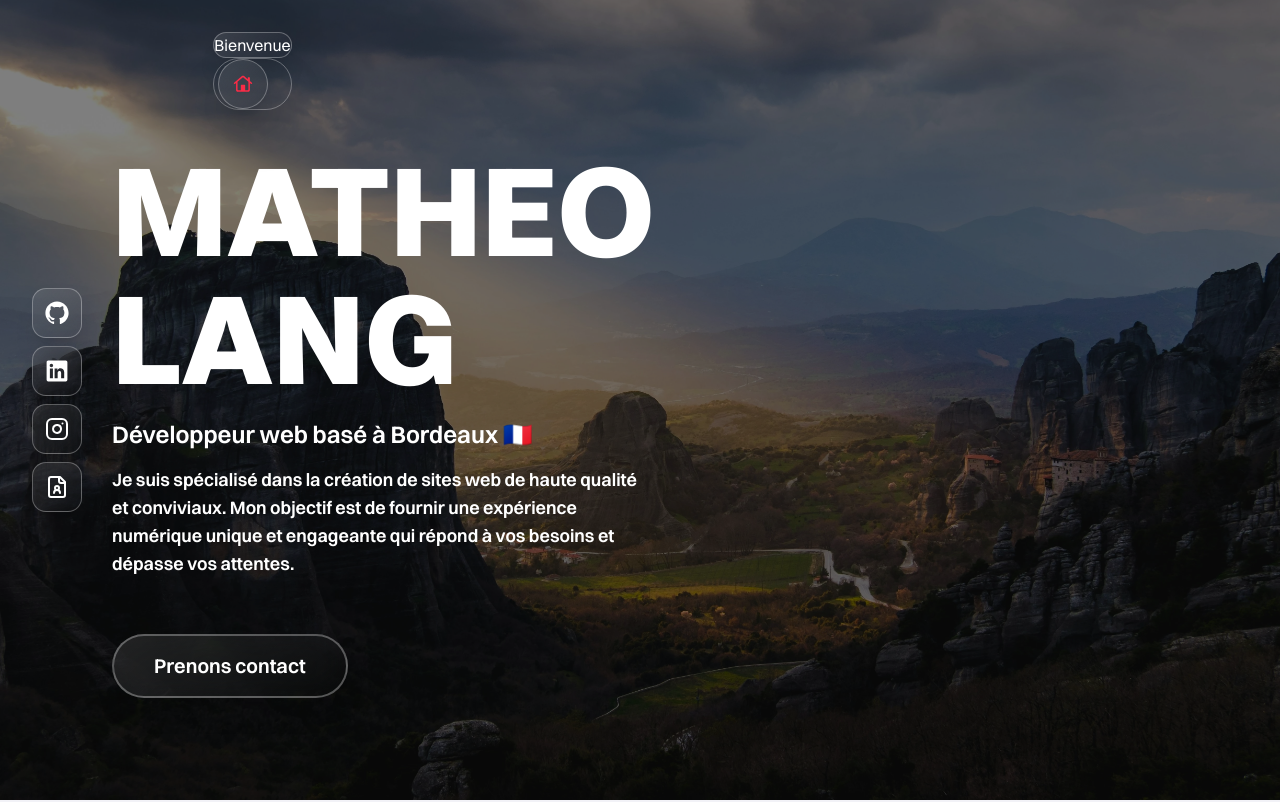
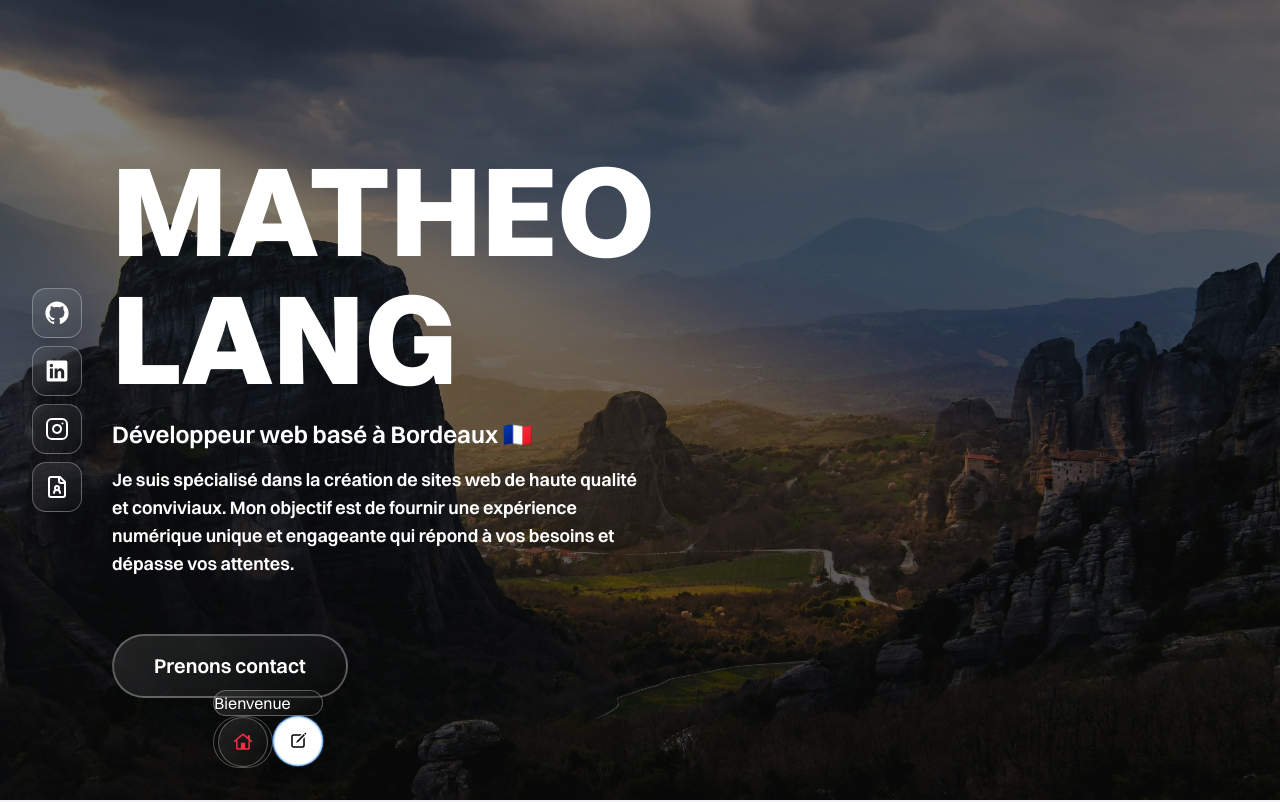
Before and after one commit to Matsuel/portfolio, a Next.js app: page / in a window 1280 px wide. Shown: the top 802 px of the page. Built offline with nearby package versions, Linux system fonts and the light colour scheme.

Commit message:
feat: ajouter le composant NavbarContactButton et réorganiser Navbar pour inclure les icônes

```diff
--- a/src/components/Navbar.tsx
+++ b/src/components/Navbar.tsx
@@ -1,9 +1,9 @@
 "use client"
 import useCurrentSection from "@/hooks/useCurrentSection"
-import Link from "next/link"
-import { contact, mail, navbarLinksObj } from "../../constants/navbar"
+import { navbarLinksObj } from "../../constants/navbar"
+import NavbarCurrentSection from "./NavbarCurrentSection"
 import NavbarIcons from "./NavbarIcons"
-import NavbarCurrentSection from "./NavbarCurrentSection"
+import NavbarContactButton from "./NavbarContactButton"
 
 const Navbar = () => {
 
@@ -14,29 +14,20 @@ const Navbar = () => {
     const currentSection = navbarLinksObj[activeId as keyof typeof navbarLinksObj];
 
     return (
-        <nav className='fixed z-50 top-8 left-1/6 flex flex-col w-auto h-auto'>
+        <nav className='fixed z-50 bottom-8 left-1/6 flex flex-col w-auto h-auto'>
             <NavbarCurrentSection
                 currentSection={currentSection.name}
             />
-            <NavbarIcons
-                currentSection={currentSection}
-                activeId={activeId}
-            />
+            <div className='flex'>
+
+                <NavbarIcons
+                    currentSection={currentSection}
+                    activeId={activeId}
+                />
+                <NavbarContactButton />
+            </div>
         </nav>
     )
 }
 
 export default Navbar;
-
-export const ContactButton = () => {
-    return (
-        <Link
-            href={`mailto:${mail}`}
-            className='relative z-50 w-auto h-auto p-3 rounded-full bg-white text-foreground-inverted shadow-xl flex items-center justify-center overflow-visible tooltip'
-        >
-            <span className="wave absolute inset-0 rounded-full border-2 border-blue-400 animate-wave pointer-events-none" />
-            <span className="wave absolute inset-0 rounded-full border-2 border-blue-400 animate-wave2 pointer-events-none" />
-            {contact.icon}
-        </Link>
-    )
-}
--- /dev/null
+++ b/src/components/NavbarContactButton.tsx
@@ -0,0 +1,18 @@
+import Link from 'next/link'
+import { mail } from '../../constants/navbar'
+import Write from './icons/Write'
+
+const NavbarContactButton = () => {
+    return (
+        <Link
+            href={`mailto:${mail}`}
+            className='relative w-[50px] h-[50px] p-3 rounded-full bg-white text-foreground-inverted shadow-xl flex items-center justify-center overflow-visible tooltip'
+        >
+            <span className="wave absolute inset-0 rounded-full border-2 border-blue-400 animate-wave pointer-events-none" />
+            <span className="wave absolute inset-0 rounded-full border-2 border-blue-400 animate-wave2 pointer-events-none" />
+            <Write />
+        </Link>
+    )
+}
+
+export default NavbarContactButton
--- a/src/components/NavbarIcons.tsx
+++ b/src/components/NavbarIcons.tsx
@@ -21,7 +21,7 @@ const NavbarIcons = ({
 
     return (
         <div
-            className='z-50 w-auto h-auto px-1 rounded-full shadow-2xl flex flex-row gap-2 border border-glassmorphism-border'
+            className='w-auto h-auto px-1 rounded-full shadow-2xl flex flex-row gap-2 border border-glassmorphism-border'
             onMouseEnter={() => setIsHovered(true)}
             onMouseLeave={() => setIsHovered(false)}
         >
```
